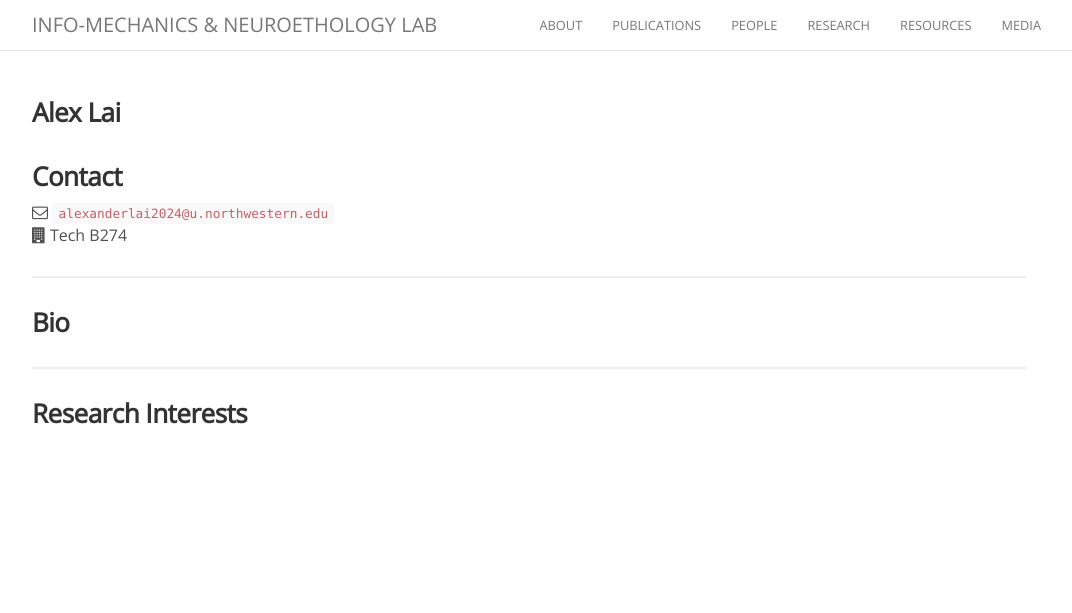
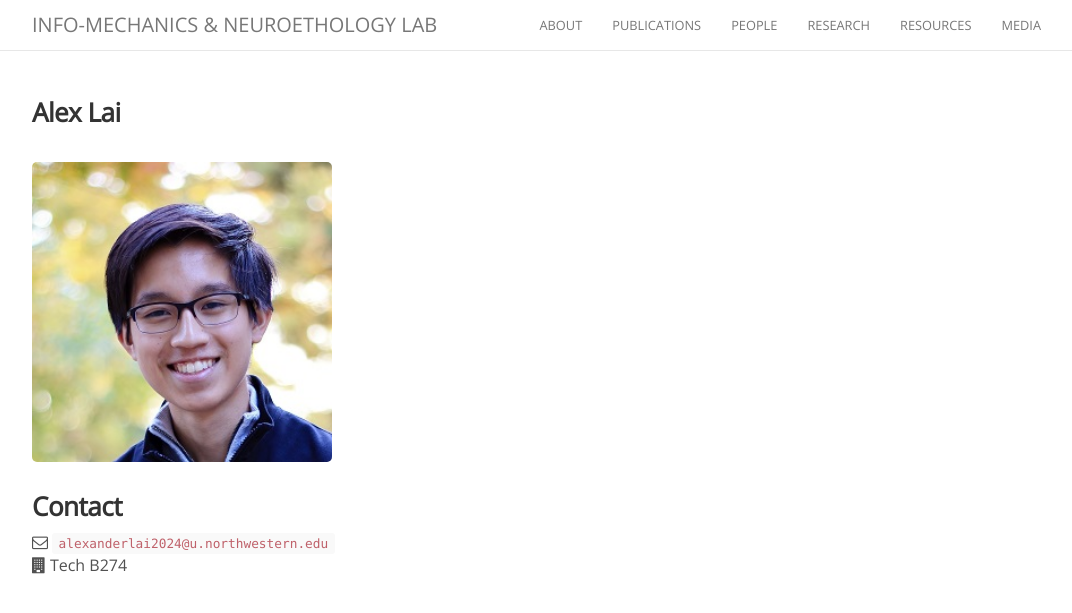
Before and after one commit to maciverlab/maciverlab.github.io, a Jekyll site: the page built from _people/alex_lai.md, in a window 1280 px wide. Shown: the top 613 px of the page, without its empty margins (111-1183 px from the left). Built offline with Jekyll 4.4.1, drawn with Linux system fonts in a browser that asks for light colours; nearby versions of some CDN libraries; comment, search, counter and statistics services are not loaded.

Commit message:
Update alex_lai.md

```diff
--- a/_people/alex_lai.md
+++ b/_people/alex_lai.md
@@ -6,16 +6,10 @@
 joined: 2019
 ---
 
+<img width="300" src="{{site.baseurl}}/images/people/{{page.avatar}}" data-action="zoom">
+
+
 ### Contact
 
 <i class="fa fa-envelope-o"></i>  `alexanderlai2024@u.northwestern.edu`<br>
 <i class="fa fa-building"></i> Tech B274 <br>
-
-<hr>
-
-### Bio
-
-
-<hr>
-
-### Research Interests
```
